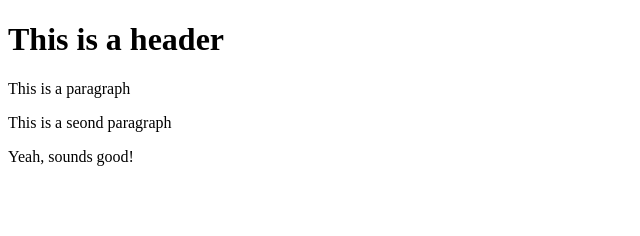
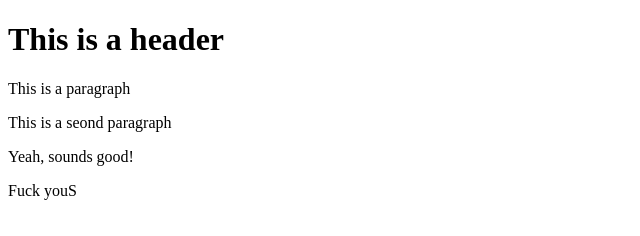
Before and after one commit to kingshine08/git-test, a website: page index.html in a window 1280 px wide. Shown: the full height of the page, 0-640 px from the left. Drawn offline with Linux system fonts and the light colour scheme.

Commit message:
fifth commit

```diff
--- a/index.html
+++ b/index.html
@@ -11,6 +11,7 @@
     <p>This is a paragraph</p>
     <p>This is a seond paragraph</p>
     <p>Yeah, sounds good!</p>
+    <p>Fuck youS</p>
 
   </body>
 </html>
```
